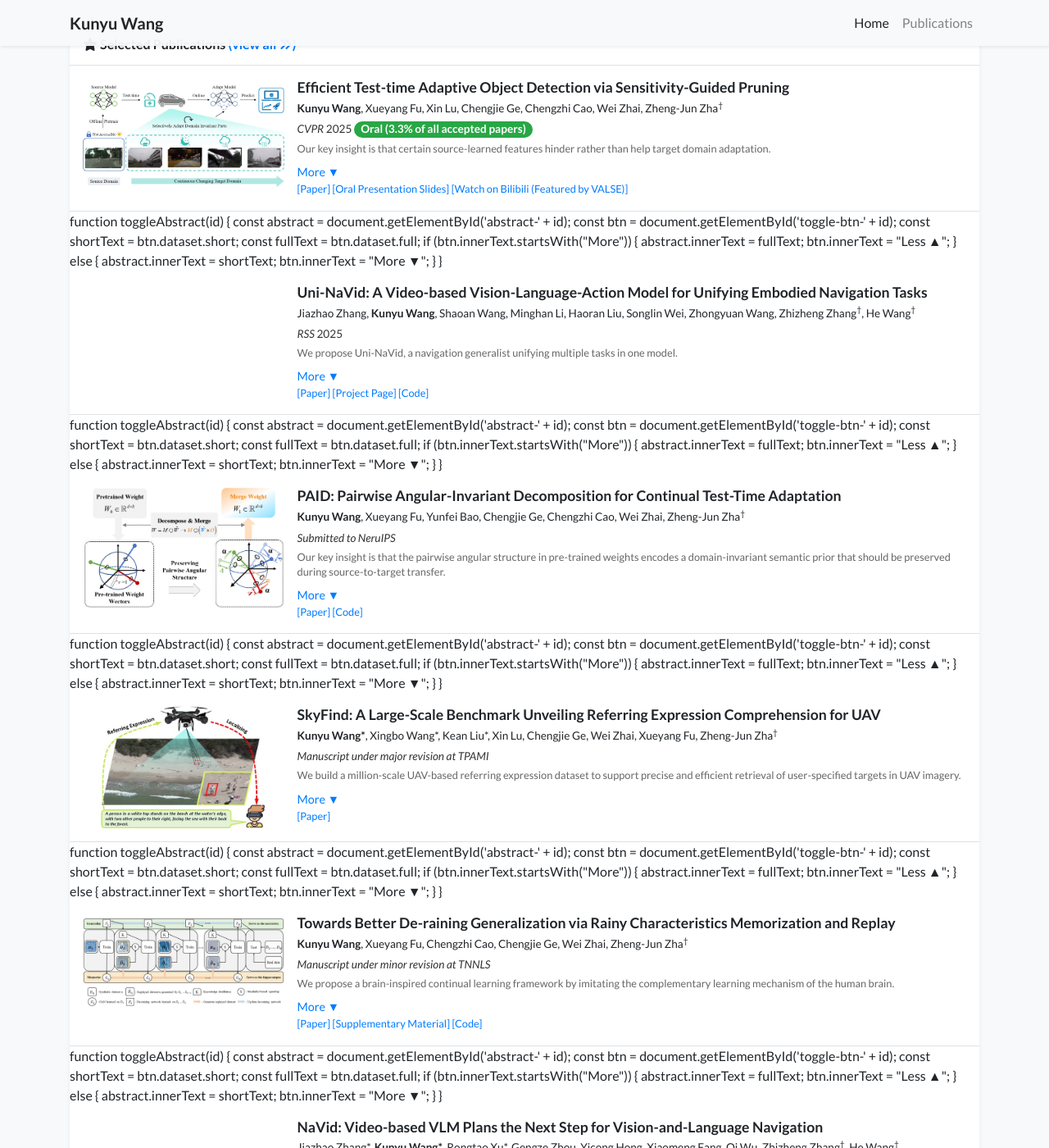
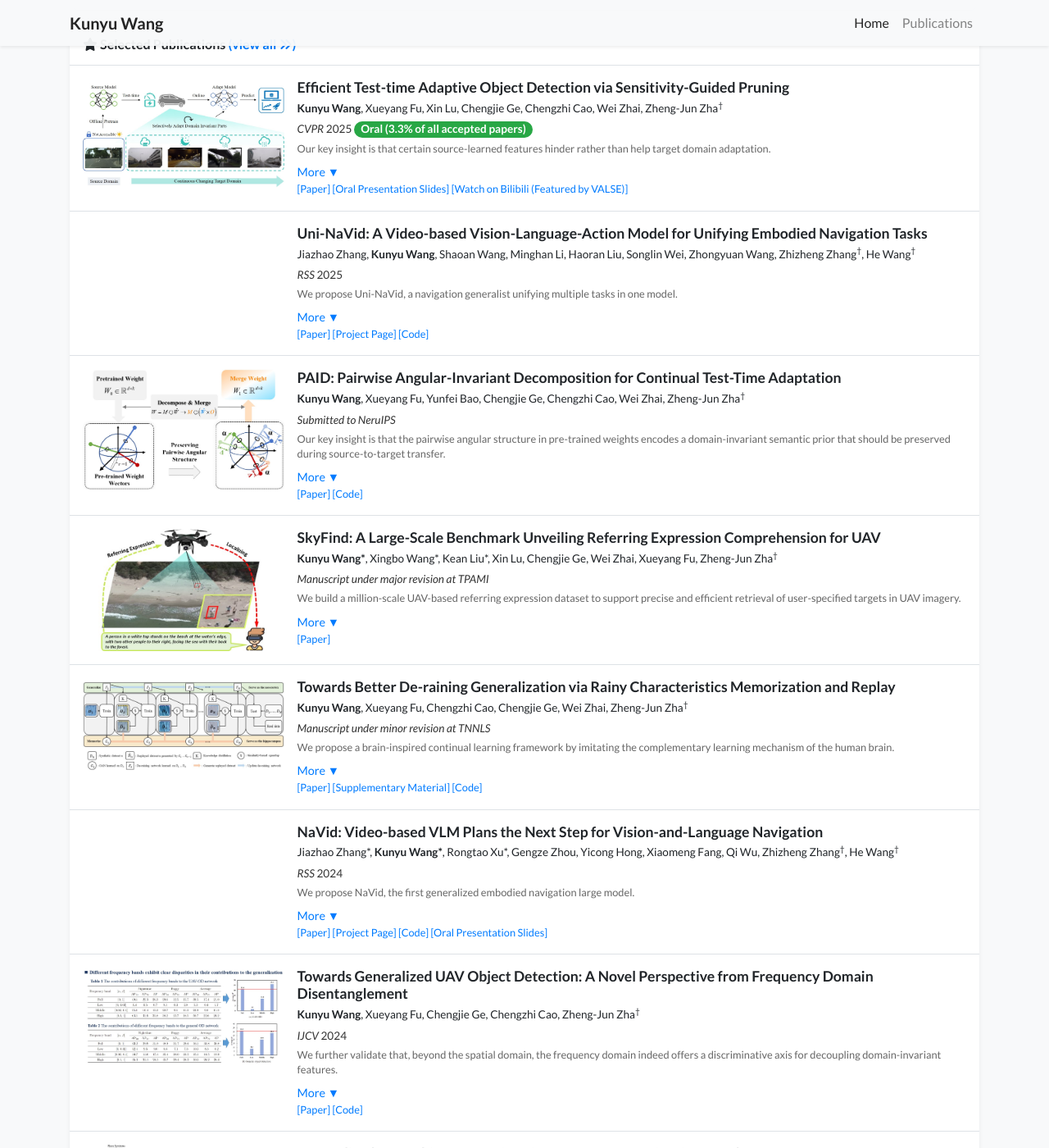
Before and after one commit to wangkunyu241/wangkunyu241.github.io, a Jekyll site: the page built from index.html, in a window 1280 px wide and 1400 px high, scrolled down 1072 px. Shown: the whole window at 82% size. Built offline with Jekyll 4.4.1, drawn with Linux system fonts in a browser that asks for light colours; nearby versions of some CDN libraries; a style sheet for code colours, icons or effects is not loaded; some of the changed lines change nothing that is shown; some of the changed text lies outside the part shown.

Commit message:
Update publication_item.html

```diff
--- a/_includes/widgets/publication_item.html
+++ b/_includes/widgets/publication_item.html
@@ -1,42 +1,38 @@
 {% assign item = include.item %}
+
+<!-- PC version -->
 <div class="d-none d-md-block">
   <div class="row no-gutters {% unless include.hide_bottom_border %}border-bottom{% endunless %} border-gray">
     <div class="col-md-4 col-xl-3 mb-md-0 p-md-3">
       {%- if item.cover_gif -%}
       <div class="cover-wrapper position-relative w-100 rounded-sm has-gif">
-                <img
-                    src="{{ item.cover_gif | relative_url }}"
-                    alt="{{ item.title }} gif"
-                    class="cover-gif w-100 rounded-sm">
+        <img src="{{ item.cover_gif | relative_url }}" alt="{{ item.title }} gif" class="cover-gif w-100 rounded-sm">
       </div>
       {%- elsif item.cover -%}
       <div class="cover-wrapper position-relative w-100 rounded-sm">
-                <img
-                    src="{{ item.cover | relative_url }}"
-                    alt="{{ item.title }}"
-                    class="cover-static w-100 rounded-sm">
+        <img src="{{ item.cover | relative_url }}" alt="{{ item.title }}" class="cover-static w-100 rounded-sm">
       </div>
       {%- else -%}
       <svg class="bubble-visual-hash lazy w-100 rounded-sm" data-bubble-visual-hash="{{ item.id }}" viewBox="0 0 300 200"></svg>
       {%- endif -%}
     </div>
+
     <div class="col-md-8 col-xl-9 p-3 pl-md-0">
       <h5 class="pub-title">{{ item.title }}</h5>
       <p class="pub-authors">{% include widgets/author_list.html authors=item.authors %}</p>
       <p class="pub-info">{{ item.pub_pre }}<i>{{ item.pub }}</i>{{ item.pub_post }} {{ item.pub_date }} {{ item.pub_last }}</p>
 
-            <!-- Abstract toggle start -->
-            <p class="pub-abstract" id="abstract-{{ item.id }}">{{ item.abstract_short }}</p>
+      <!-- Abstract toggle -->
+      <p class="pub-abstract" id="abstract-pc-{{ item.id }}">{{ item.abstract_short }}</p>
       <button
         class="toggle-btn"
-                onclick="toggleAbstract('{{ item.id }}')"
-                id="toggle-btn-{{ item.id }}"
+        onclick="toggleAbstract('pc', '{{ item.id }}')"
+        id="toggle-btn-pc-{{ item.id }}"
         data-short="{{ item.abstract_short | escape }}"
         data-full="{{ item.abstract | escape }}"
       >
         More ▼
       </button>
-            <!-- Abstract toggle end -->
 
       <p class="small pb-0 mb-0 lh-125 text-muted abstract-links">
         {% for link in item.links %}
@@ -51,6 +47,7 @@
   </div>
 </div>
 
+
 <!-- Mobile version -->
 <div class="row no-gutters d-md-none {% unless include.hide_bottom_border %}border-bottom{% endunless %} border-gray {% if include.first %}rounded-xl-top{% endif %} {% if include.last %}rounded-xl-bottom{% endif %}">
   <div class="w-100 {% if include.first %}rounded-xl-top{% endif %} {% if include.last %}rounded-xl-bottom{% endif %}" style="background-color: rgba(255,255,255,0.9);">
@@ -60,11 +57,12 @@
         <p class="pub-authors">{% include widgets/author_list.html authors=item.authors %}</p>
         <p class="pub-info">{{ item.pub_pre }}<i>{{ item.pub }}</i>{{ item.pub_post }} {{ item.pub_date }} {{ item.pub_last }}</p>
 
-                <p class="pub-abstract" id="abstract-{{ item.id }}">{{ item.abstract_short }}</p>
+        <!-- Abstract toggle -->
+        <p class="pub-abstract" id="abstract-m-{{ item.id }}">{{ item.abstract_short }}</p>
         <button
           class="toggle-btn"
-                    onclick="toggleAbstract('{{ item.id }}')"
-                    id="toggle-btn-{{ item.id }}"
+          onclick="toggleAbstract('m', '{{ item.id }}')"
+          id="toggle-btn-m-{{ item.id }}"
           data-short="{{ item.abstract_short | escape }}"
           data-full="{{ item.abstract | escape }}"
         >
@@ -85,10 +83,12 @@
   </div>
 </div>
 
-<!-- JavaScript toggle function -->
-function toggleAbstract(id) {
-    const abstract = document.getElementById('abstract-' + id);
-    const btn = document.getElementById('toggle-btn-' + id);
+
+<!-- JavaScript -->
+<script>
+function toggleAbstract(mode, id) {
+  const abstract = document.getElementById('abstract-' + mode + '-' + id);
+  const btn = document.getElementById('toggle-btn-' + mode + '-' + id);
   const shortText = btn.dataset.short;
   const fullText = btn.dataset.full;
 
@@ -100,3 +100,4 @@
     btn.innerText = "More ▼";
   }
 }
+</script>
```
Lines whose indentation alone changed are shown as unchanged.
